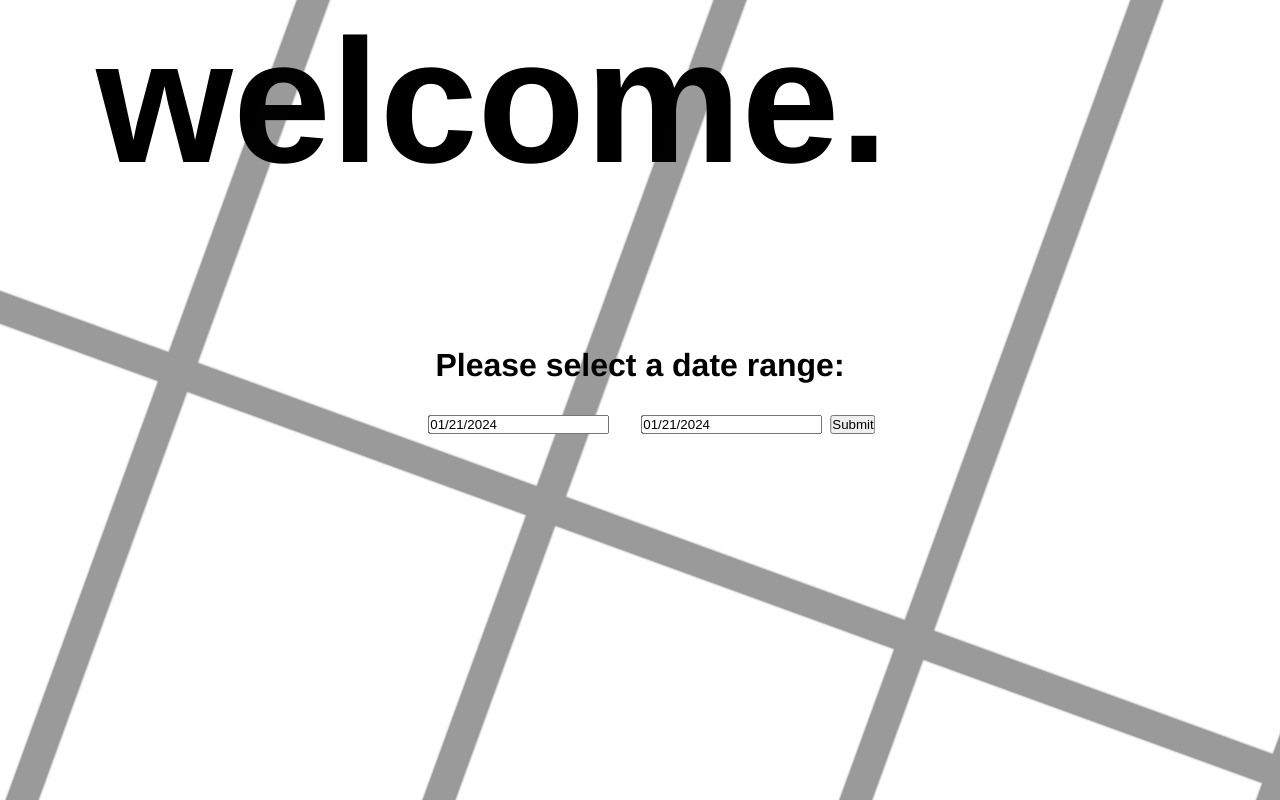
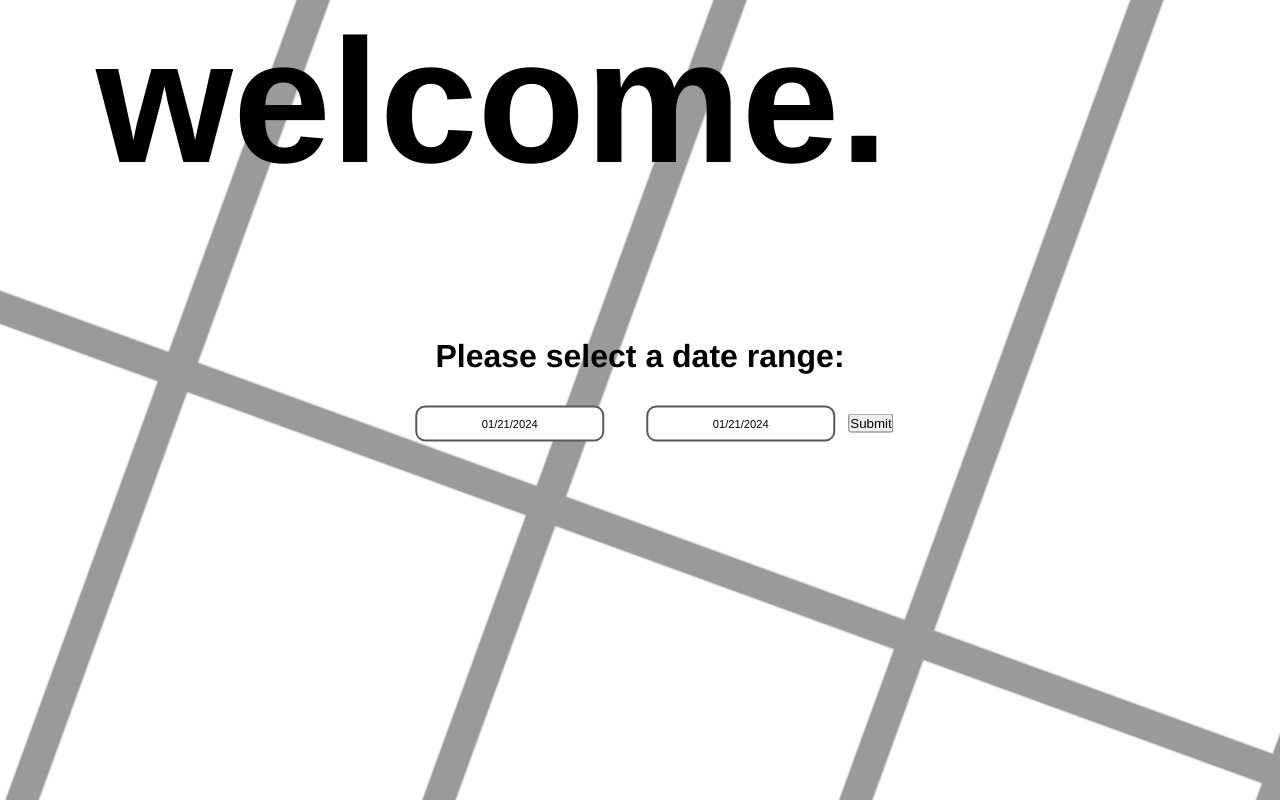
Before and after one commit to q1an-w/Conu2024, a Next.js app in the folder conu-sap-2024/: page / in a window 1280 px wide. Built offline with nearby package versions, Linux system fonts and the light colour scheme.

Commit message:
stylizing buttons

```diff
--- a/conu-sap-2024/package.json
+++ b/conu-sap-2024/package.json
@@ -12,6 +12,7 @@
     "next": "14.1.0",
     "papaparse": "^5.4.1",
     "react": "^18",
+    "react-datepicker": "^4.25.0",
     "react-dom": "^18"
   },
   "devDependencies": {
--- a/conu-sap-2024/src/app/App.css
+++ b/conu-sap-2024/src/app/App.css
@@ -1,14 +1,12 @@
-
-.App {
-
-}
+.App {}
 
 .welcome {
   font-family: Helvetica;
   font-weight: 700;
   padding-left: 6rem;
   font-size: 11rem;
-  align-self: flex-start; /* Align to the start of the container */
+  align-self: flex-start;
+  /* Align to the start of the container */
 }
 
 
@@ -22,6 +20,24 @@
   font-weight: 700;
   font-size: 2rem;
   border-radius: 4px
+}
+
+.cal-input {
+  border-color: #585856;
+  border-radius: 10px;
+  border-style: solid;
+  border-width: 2.5px;
+  font-size: 0.7rem;
+  margin: 5px;
+  margin-top: 15px;
+  outline: none;
+  padding: 10px 20px;
+  text-align: center;
+  transition: border-color 0.5s ease;
+}
+
+.cal-input:focus {
+  border-color: rgb(212, 174, 239);
 }
 
 
--- a/conu-sap-2024/src/app/page.js
+++ b/conu-sap-2024/src/app/page.js
@@ -1,8 +1,8 @@
-"use client"
-import React, { useState, useEffect } from 'react';
-import DatePicker from 'react-datepicker';
-import 'react-datepicker/dist/react-datepicker.css';
-import './App.css';
+"use client";
+import React, { useState, useEffect } from "react";
+import DatePicker from "react-datepicker";
+import "react-datepicker/dist/react-datepicker.css";
+import "./App.css";
 
 function App() {
   const [startDate, setStartDate] = useState(new Date());
@@ -15,24 +15,26 @@ function App() {
       setMousePosition({ x: clientX, y: clientY });
     };
 
-    window.addEventListener('mousemove', handleMouseMove);
+    window.addEventListener("mousemove", handleMouseMove);
 
     return () => {
-      window.removeEventListener('mousemove', handleMouseMove);
+      window.removeEventListener("mousemove", handleMouseMove);
     };
   }, []);
 
   const handleSubmit = (event) => {
     event.preventDefault();
     const dateRange = {
-      startDate: startDate.toISOString().split('T')[0],
-      endDate: endDate.toISOString().split('T')[0],
+      startDate: startDate.toISOString().split("T")[0],
+      endDate: endDate.toISOString().split("T")[0],
     };
     console.log(dateRange); // Replace with API call to backend
   };
 
   const parallaxStyle = {
-    transform: `rotate(20deg) translateX(${(mousePosition.x / window.innerWidth) * 3 - 15}rem) translateY(${(mousePosition.y / window.innerHeight) * 3 - 20}rem)`,
+    transform: `rotate(20deg) translateX(${
+      (mousePosition.x / window.innerWidth) * 3 - 15
+    }rem) translateY(${(mousePosition.y / window.innerHeight) * 3 - 20}rem)`,
     opacity: 0.4,
   };
 
@@ -42,8 +44,16 @@ function App() {
       <div className="wallpaper" style={parallaxStyle}></div>
       <form className="calendar" onSubmit={handleSubmit}>
         <p>Please select a date range:</p>
-        <DatePicker selected={startDate} onChange={date => setStartDate(date)} />
-        <DatePicker selected={endDate} onChange={date => setEndDate(date)} />
+        <DatePicker
+          className="cal-input"
+          selected={startDate}
+          onChange={(date) => setStartDate(date)}
+        />
+        <DatePicker
+          className="cal-input"
+          selected={endDate}
+          onChange={(date) => setEndDate(date)}
+        />
         <button type="submit">Submit</button>
       </form>
     </div>
```
Also changed, not shown: 1 other file (tests, documents, lock files or other folders).
